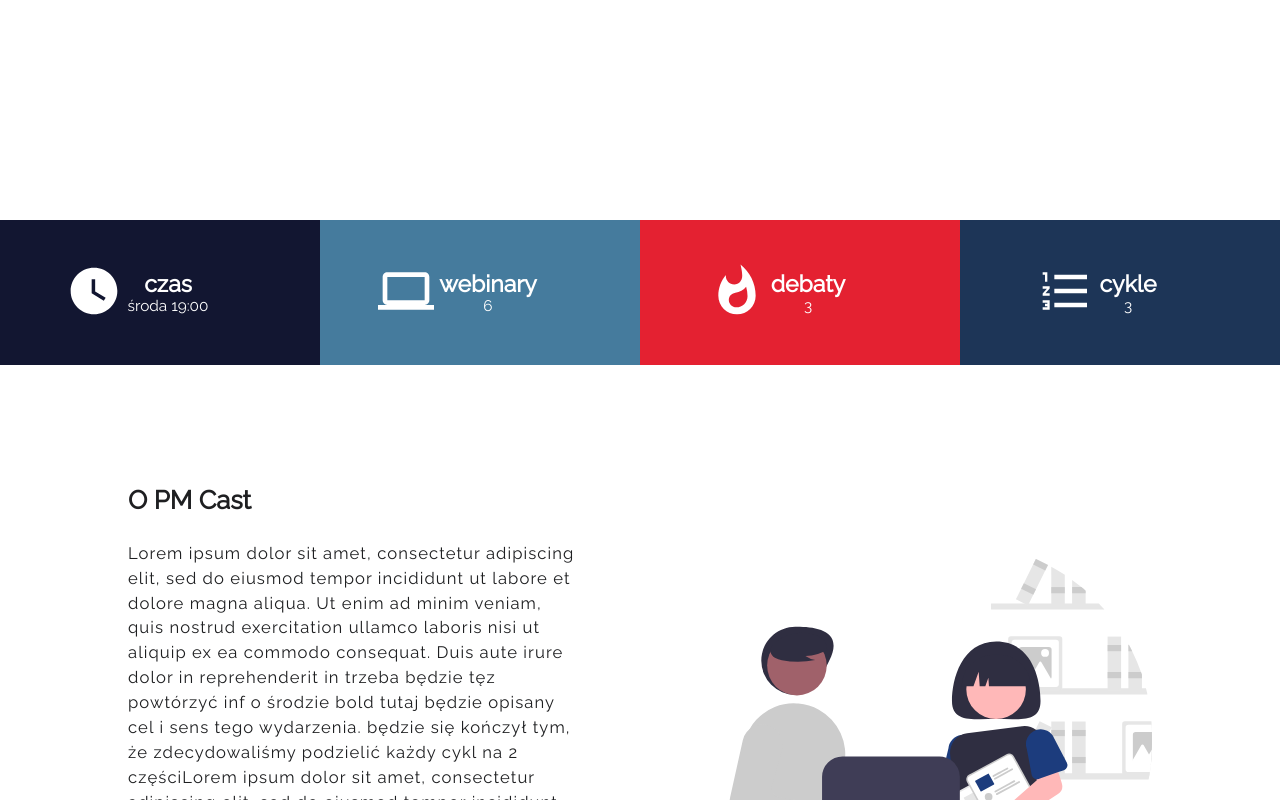
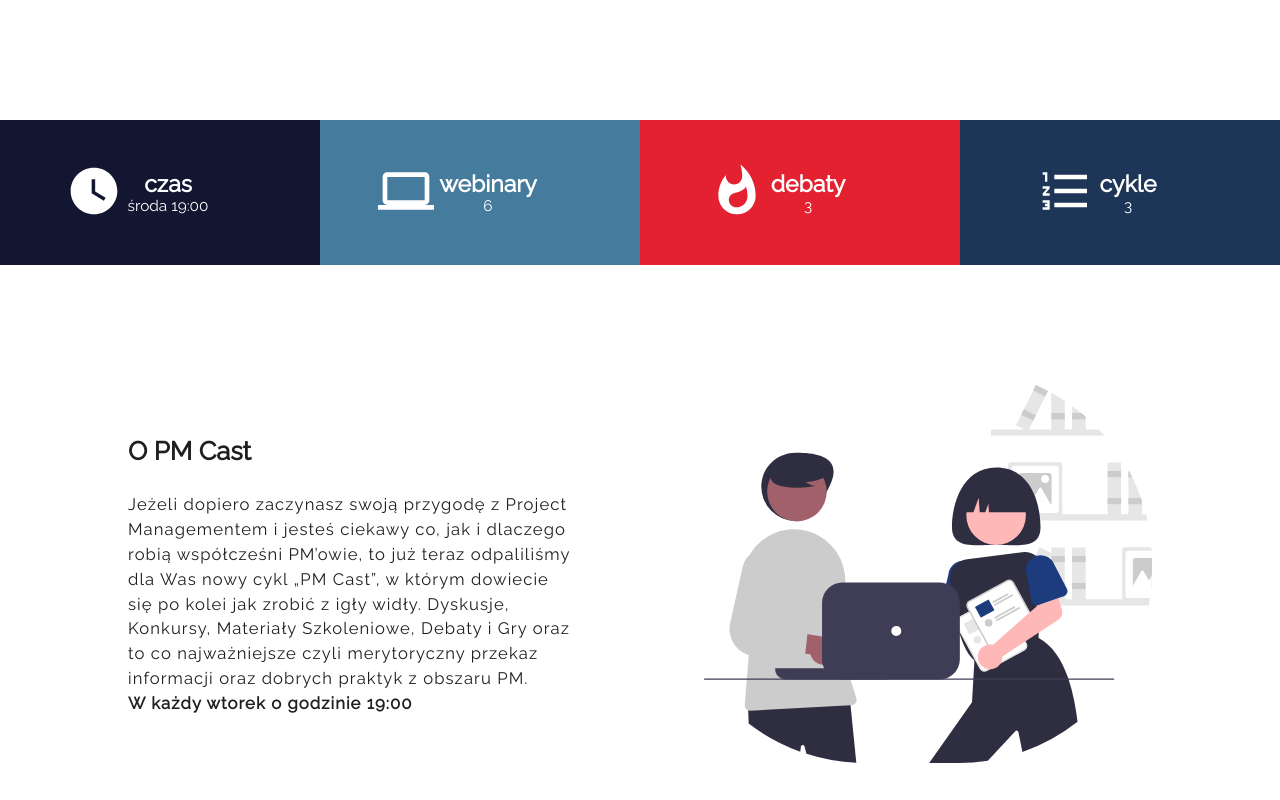
Before and after one commit to AlutkaG/PMCast, a React (Create React App) app in the folder frontend/: page / in a window 1280 px wide. Before the commit this address led to /management. Shown: the part 680-1480 px from the top of the page. Built offline with nearby package versions, Linux system fonts and the light colour scheme.

Commit message:
Added content

```diff
--- a/frontend/src/App.js
+++ b/frontend/src/App.js
@@ -3,6 +3,7 @@ import About from "../src/components/About/About";
 import WelcomeSection from "../src/components/WelcomeSection/WelcomeSection";
 import Infobar from "../src/components/Infobar/Infobar";
 import Schedule from "../src/components/Schedule/Schedule";
+import Footer from "../src/components/Footer/Footer";
 
 function App() {
   return (
@@ -10,7 +11,8 @@ function App() {
       <WelcomeSection />
       <Infobar />
       <About />
-      <Schedule />
+      {/*<Schedule />*/}
+      <Footer />
     </div>
   );
 }
--- a/frontend/src/components/About/About.js
+++ b/frontend/src/components/About/About.js
@@ -11,20 +11,14 @@ const About = () => {
         <div className="about-left-side">
           <div className="about-header">O PM Cast</div>
           <div className="about-content">
-            Lorem ipsum dolor sit amet, consectetur adipiscing elit, sed do
-            eiusmod tempor incididunt ut labore et dolore magna aliqua. Ut enim
-            ad minim veniam, quis nostrud exercitation ullamco laboris nisi ut
-            aliquip ex ea commodo consequat. Duis aute irure dolor in
-            reprehenderit in trzeba będzie tęz powtórzyć inf o środzie bold
-            tutaj będzie opisany cel i sens tego wydarzenia. będzie się kończył
-            tym, że zdecydowaliśmy podzielić każdy cykl na 2 częściLorem ipsum
-            dolor sit amet, consectetur adipiscing elit, sed do eiusmod tempor
-            incididunt ut labore et dolore magna aliqua. Ut enim ad minim
-            veniam, quis nostrud exercitation ullamco laboris nisi ut aliquip ex
-            ea commodo consequat. Duis aute irure dolor in reprehenderit in
-            trzeba będzie tęz powtórzyć inf o środzie bold tutaj będzie opisany
-            cel i sens tego wydarzenia. będzie się kończył tym, że
-            zdecydowaliśmy podzielić każdy cykl na 2 części
+            Jeżeli dopiero zaczynasz swoją przygodę z Project Managementem i
+            jesteś ciekawy co, jak i dlaczego robią współcześni PM’owie, to już
+            teraz odpaliliśmy dla Was nowy cykl „PM Cast”, w którym dowiecie się
+            po kolei jak zrobić z igły widły. Dyskusje, Konkursy, Materiały
+            Szkoleniowe, Debaty i Gry oraz to co najważniejsze czyli
+            merytoryczny przekaz informacji oraz dobrych praktyk z obszaru PM.
+            <br />
+            <strong> W każdy wtorek o godzinie 19:00</strong>
           </div>
         </div>
         <div className="about-right-side">
@@ -40,25 +34,23 @@ const About = () => {
       />
       <div className="about-section second">
         <div>
-          <div className="about-subheader">WEBINAR</div>
+          <div className="about-subheader">WEBINARY</div>
           <img src={pict3} alt="" className="about-subimg" />
           <div className="about-subcontent">
-            Lorem ipsum dolor sit amet, consectetur adipiscing elit, sed do
-            eiusmod tempor incididunt ut labore et dolore magna aliqua. Ut enim
-            ad minim veniam, quis nostrud exercitation ullamco laboris nisi ut
-            aliquip ex ea commodo consequat. Duis aute irure dolor in
-            reprehenderit
+            Martwisz się, że informacji i technik poznanych na Webinarach nie
+            będziesz mógł zapamiętać, albo zastosować w praktyce? Nie martw się.
+            Oprócz materiałów które Ci udostępnimy, raz w miesiącu organizujemy
+            review Webinarów -debatę pomiędzy praktykiem i teoretykiem.
           </div>
         </div>
         <div>
           <div className="about-subheader">DEBATA</div>
           <img src={pict4} alt="" className="about-subimg" />
           <div className="about-subcontent">
-            Lorem ipsum dolor sit amet, consectetur adipiscing elit, sed do
-            eiusmod tempor incididunt ut labore et dolore magna aliqua. Ut enim
-            ad minim veniam, quis nostrud exercitation ullamco laboris nisi ut
-            aliquip ex ea commodo consequat. Duis aute irure dolor in
-            reprehenderit
+            Debaty to takie nasze sztuki walki. Rożne dyskusje zamknięte w
+            odgórnie przyjętych ramach robią nie tylko świetny trening dla
+            mózgu, lecz przedstawiają ten sam problem z wielu perspektyw. Oj
+            będzie się działo!
           </div>
         </div>
       </div>
--- /dev/null
+++ b/frontend/src/components/Footer/Footer.css
@@ -0,0 +1,12 @@
+.footer {
+  height: 200px;
+  position: relative;
+  justify-content: center;
+}
+
+.footer-content {
+  font-family: var(--raleway);
+  color: var(--font-color);
+  font-size: 1vw;
+  line-height: 200px;
+}
--- /dev/null
+++ b/frontend/src/components/Footer/Footer.js
@@ -0,0 +1,14 @@
+import "./Footer.css";
+
+const Footer = () => {
+  const date = new Date();
+  return (
+    <div className="footer">
+      <div className="footer-content">
+        Copyright &#169; {date.getFullYear()} Project Management Group
+      </div>
+    </div>
+  );
+};
+
+export default Footer;
--- a/frontend/src/components/Infobar/Infobar.css
+++ b/frontend/src/components/Infobar/Infobar.css
@@ -1,7 +1,6 @@
 #infobar {
   display: grid;
   grid-template-columns: repeat(4, 1fr);
-  margin-top: 100px;
   align-items: center;
 }
 
```
